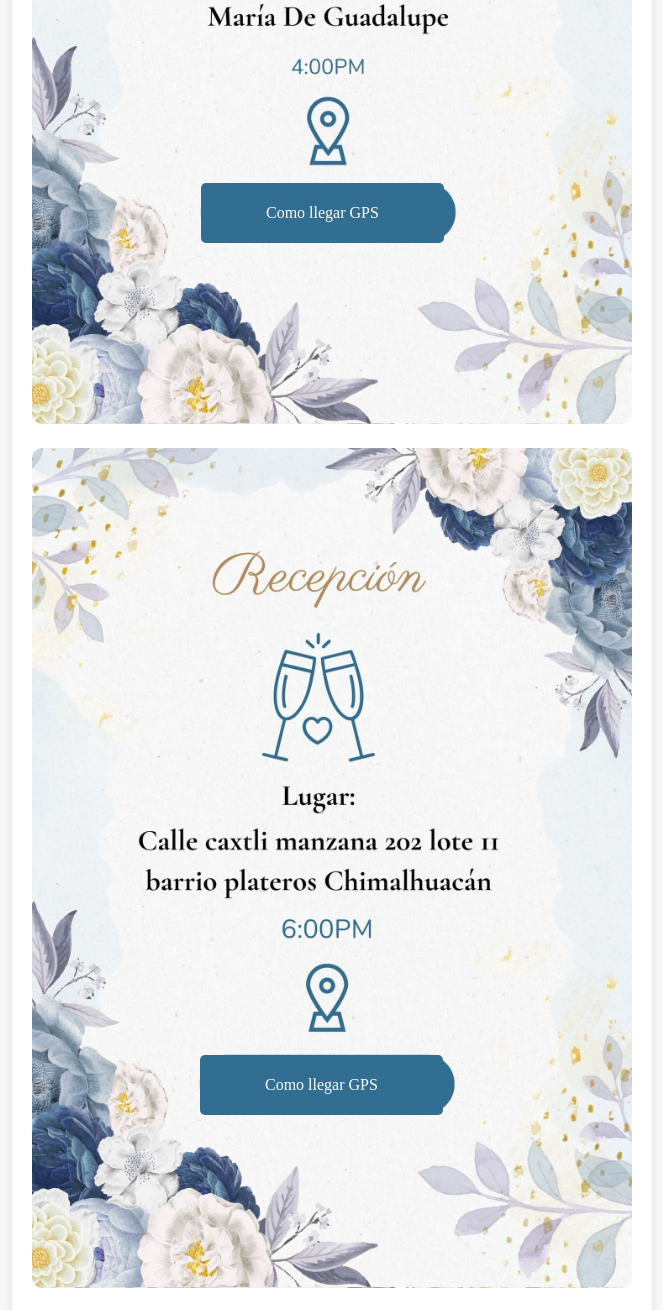
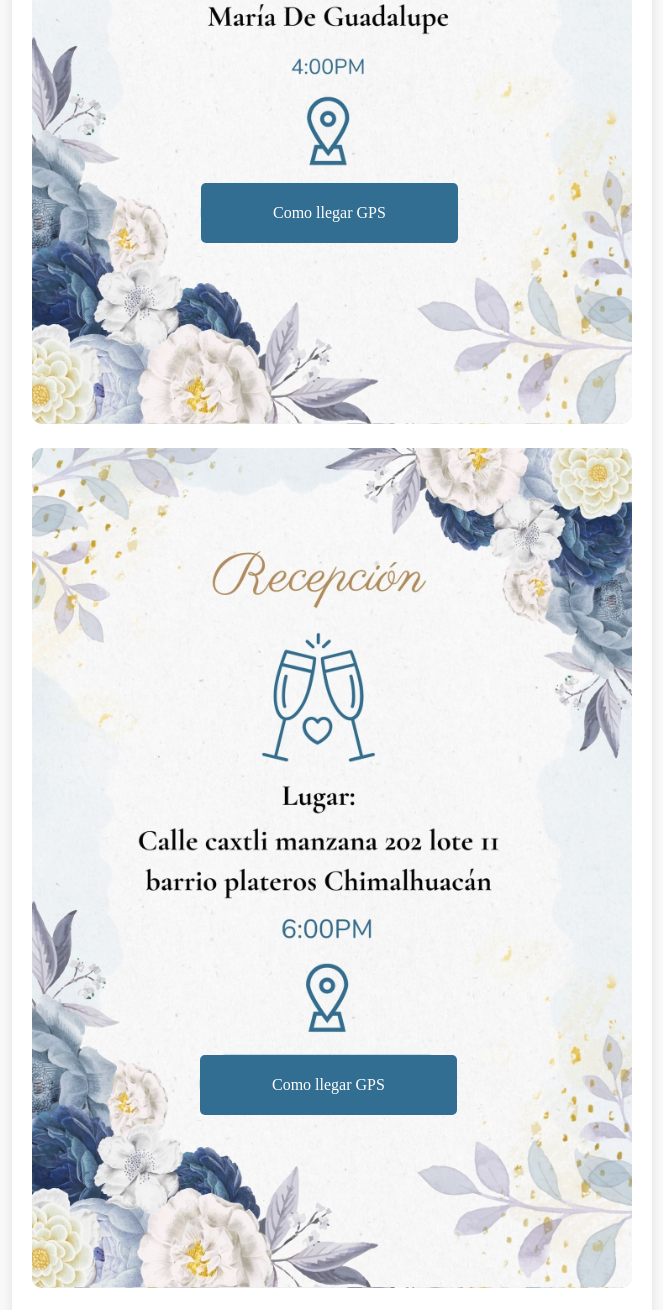
Before and after one commit to NayeFing/Nuestra-Boda-SyA, a plain HTML site: page index.html in a window 1280 px wide. Shown: the part 2215-3525 px from the top of the page, without its empty margins (308-971 px from the left). Drawn offline with Linux system fonts and the light colour scheme.

Commit message:
Update index.html

```diff
--- a/index.html
+++ b/index.html
@@ -52,7 +52,7 @@
             /* Ajusta la posición según sea necesario */
             left: 189px;
             /* Ajusta la posición según sea necesario */
-            padding: 21px 65px;
+            padding: 21px 72px;
             background-color: #326E92;
             color: #fff;
             text-decoration: none;
@@ -69,7 +69,7 @@
             /* Ajusta la posición según sea necesario */
             left: 188px;
             /* Ajusta la posición según sea necesario */
-            padding: 21px 65px;
+            padding: 21px 72px;
             background-color: #326E92;
             color: #fff;
             text-decoration: none;
```
